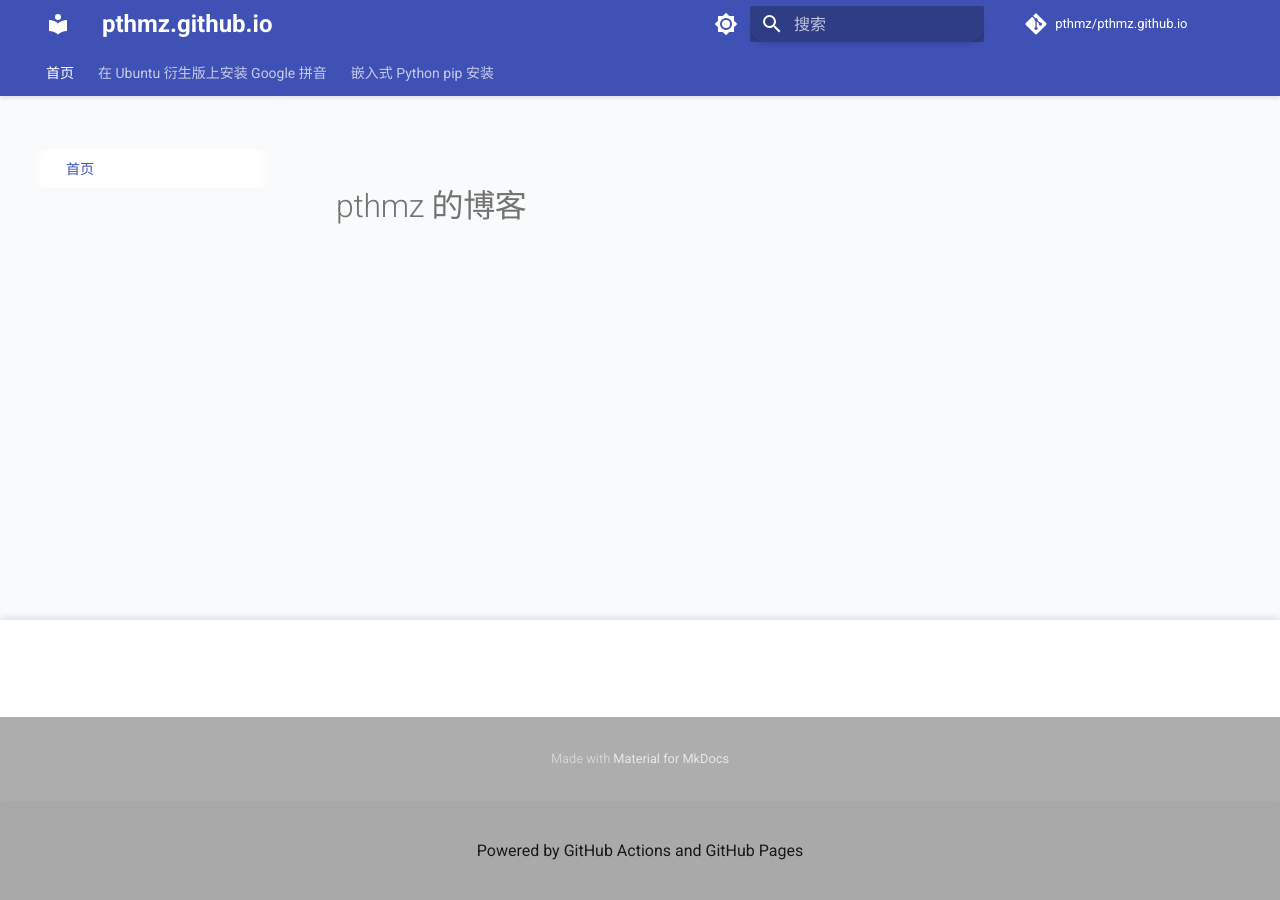
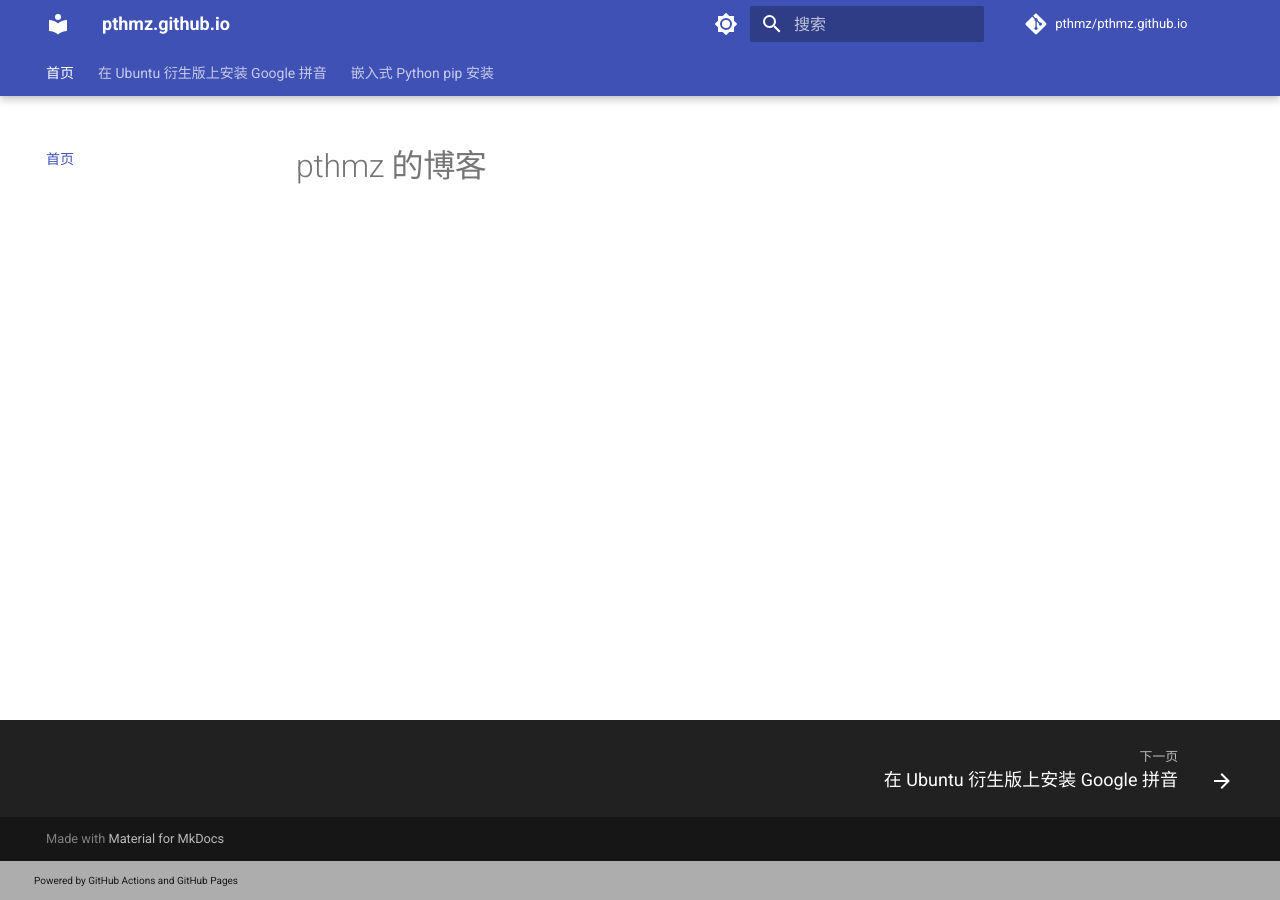
Before and after one commit to pthmz/pthmz.github.io, an MkDocs documentation site: the page built from docs/index.md, in a window 1280 px wide. Built offline with MkDocs 1.6.1 and Material for MkDocs 9.7.7, drawn with Linux system fonts in a browser that asks for light colours; comment, search, counter and statistics services are not loaded.

Commit message:
Remove unnecessary styling, keep only footer customization

```diff
--- a/overrides/main.html
+++ b/overrides/main.html
@@ -1,183 +1,4 @@
 {% extends "base.html" %}
-
-{% block extrahead %}
-<style>
-  /* Material Design 3 样式调整 */
-  :root {
-    --md-radius: 16px;
-    --md-primary-fg-color: #6366f1;
-    --md-primary-fg-color--light: #818cf8;
-    --md-primary-fg-color--dark: #4f46e5;
-    --md-accent-fg-color: #ec4899;
-    --md-accent-fg-color--transparent: #ec489920;
-    --md-text-font-family: 'Roboto', 'Inter', system-ui, -apple-system, sans-serif;
-    --md-code-font-family: 'Fira Code', 'Consolas', monospace;
-    --md-shadow: 0 4px 6px -1px rgba(0, 0, 0, 0.1), 0 2px 4px -1px rgba(0, 0, 0, 0.06);
-    --md-shadow-lg: 0 10px 15px -3px rgba(0, 0, 0, 0.1), 0 4px 6px -2px rgba(0, 0, 0, 0.05);
-  }
-
-  /* 亮色模式 */
-  [data-md-color-scheme="default"] {
-    --md-background-color: #f9fafb;
-    --md-surface-color: #ffffff;
-    --md-text-color: #1f2937;
-    --md-text-color--secondary: #4b5563;
-  }
-
-  /* 暗色模式 */
-  [data-md-color-scheme="slate"] {
-    --md-background-color: #111827;
-    --md-surface-color: #1f2937;
-    --md-text-color: #f3f4f6;
-    --md-text-color--secondary: #d1d5db;
-  }
-
-  /* 全局样式 */
-  body {
-    font-family: var(--md-text-font-family);
-    background-color: var(--md-background-color);
-    transition: all 0.3s ease;
-  }
-
-  /* 更现代的卡片效果 */
-  .md-typeset {
-    --md-code-bg-color: #f3f4f6;
-  }
-
-  [data-md-color-scheme="slate"] .md-typeset {
-    --md-code-bg-color: #374151;
-  }
-
-  /* 更好的间距 */
-  .md-content {
-    padding: 2rem;
-  }
-
-  /* 更现代的按钮样式 */
-  .md-button {
-    border-radius: var(--md-radius);
-    padding: 0.5rem 1rem;
-    font-weight: 500;
-    transition: all 0.3s ease-in-out;
-  }
-
-  .md-button:hover {
-    transform: translateY(-1px);
-    box-shadow: var(--md-shadow);
-    background-color: var(--md-primary-fg-color--light);
-  }
-
-  /* 优化导航栏 */
-  .md-header {
-    background-color: var(--md-primary-fg-color);
-    box-shadow: 0 2px 4px rgba(0, 0, 0, 0.1);
-    transition: all 0.3s ease;
-  }
-
-  .md-header__title {
-    font-weight: 600;
-    font-size: 1.2rem;
-  }
-
-  /* 优化导航链接 */
-  .md-nav__link {
-    border-radius: 8px;
-    padding: 0.5rem 1rem;
-    transition: all 0.2s ease;
-  }
-
-  .md-nav__link:hover {
-    background-color: rgba(99, 102, 241, 0.1);
-  }
-
-  /* 优化代码块 */
-  .md-typeset pre {
-    border-radius: var(--md-radius);
-    box-shadow: var(--md-shadow);
-    padding: 1.5rem;
-    transition: all 0.3s ease;
-  }
-
-  /* 优化表格 */
-  .md-typeset table {
-    border-radius: var(--md-radius);
-    overflow: hidden;
-    box-shadow: var(--md-shadow);
-  }
-
-  /* 优化卡片 */
-  .md-typeset .admonition {
-    border-radius: var(--md-radius);
-    box-shadow: var(--md-shadow);
-    transition: all 0.3s ease;
-  }
-
-  /* 优化搜索框 */
-  .md-search__input {
-    border-radius: var(--md-radius);
-    padding: 0.5rem 1rem;
-    box-shadow: var(--md-shadow);
-    transition: all 0.3s ease;
-  }
-
-  /* 优化标签 */
-  .md-typeset .md-tag {
-    border-radius: 9999px;
-    padding: 0.25rem 0.75rem;
-  }
-
-  /* 页脚样式 */
-  .md-footer {
-    background-color: var(--md-surface-color);
-    box-shadow: 0 -4px 6px -1px rgba(0, 0, 0, 0.1);
-  }
-
-  .md-footer-meta {
-    font-size: 0.8rem;
-    padding: 1rem;
-  }
-
-  .md-footer-meta__inner {
-    justify-content: center;
-  }
-
-  /* 响应式调整 */
-  @media (max-width: 768px) {
-    .md-content {
-      padding: 1.5rem;
-    }
-  }
-
-  /* 平滑滚动 */
-  html {
-    scroll-behavior: smooth;
-  }
-
-  /* 动画效果 */
-  @keyframes fadeIn {
-    from {
-      opacity: 0;
-      transform: translateY(10px);
-    }
-    to {
-      opacity: 1;
-      transform: translateY(0);
-    }
-  }
-
-  .md-typeset h1,
-  .md-typeset h2,
-  .md-typeset h3 {
-    animation: fadeIn 0.5s ease-out;
-  }
-
-  .md-typeset p,
-  .md-typeset ul,
-  .md-typeset ol {
-    animation: fadeIn 0.7s ease-out;
-  }
-</style>
-{% endblock %}
 
 {% block footer %}
   {{ super() }}
```
